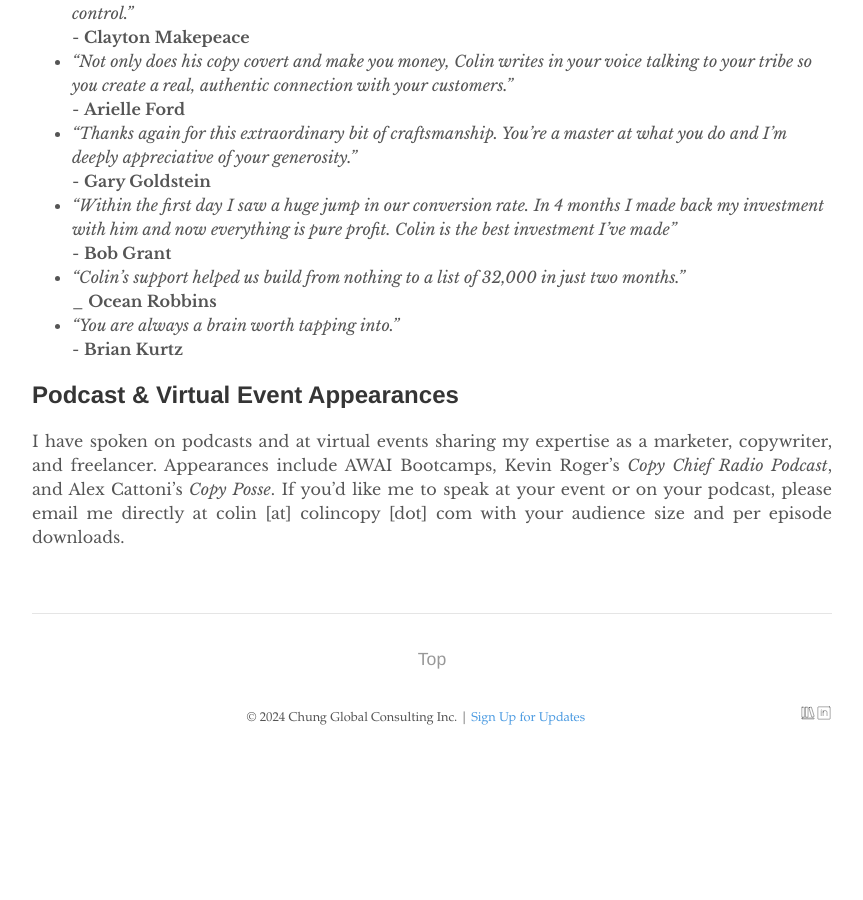
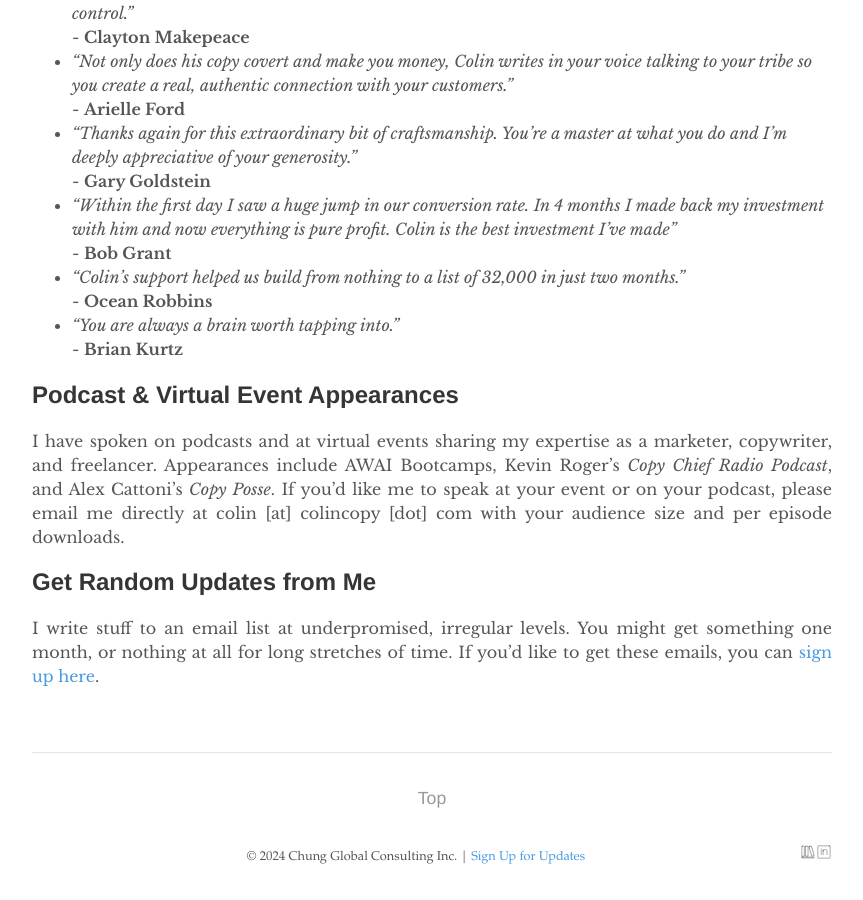
Before and after one commit to colinyjchung/cnotes, a Jekyll site: the page built from _pages/about.md, in a window 1280 px wide and 900 px high, scrolled down 1705 px. Shown: the whole window, without its empty margins (208-1071 px from the left). Built offline with Jekyll 4.4.1, drawn with Linux system fonts in a browser that asks for light colours; before the commit the page ends 2466 px from its top, so only the background shows below that.

Commit message:
Update about.md

```diff
--- a/_pages/about.md
+++ b/_pages/about.md
@@ -32,10 +32,13 @@ I'm currently "Head of Copy Operations" at Tried and True Media.
 * _"Not only does his copy covert and make you money, Colin writes in your voice talking to your tribe so you create a real, authentic connection with your customers."_ <br/> - **Arielle Ford**
 * _"Thanks again for this extraordinary bit of craftsmanship. You're a master at what you do and I'm deeply appreciative of your generosity."_ <br/> - **Gary Goldstein**
 * _"Within the first day I saw a huge jump in our conversion rate. In 4 months I made back my investment with him and now everything is pure profit. Colin is the best investment I’ve made"_ <br/> - **Bob Grant**
-* _"Colin’s support helped us build from nothing to a list of 32,000 in just two months."_ <br/> _
-**Ocean Robbins**
+* _"Colin’s support helped us build from nothing to a list of 32,000 in just two months."_ <br/> - **Ocean Robbins**
 * _"You are always a brain worth tapping into."_ <br/> - **Brian Kurtz**
 
 ## Podcast & Virtual Event Appearances
 
 I have spoken on podcasts and at virtual events sharing my expertise as a marketer, copywriter, and freelancer. Appearances include AWAI Bootcamps, Kevin Roger's _Copy Chief Radio Podcast_, and Alex Cattoni's _Copy Posse_. If you'd like me to speak at your event or on your podcast, please email me directly at colin [at] colincopy [dot] com with your audience size and per episode downloads.
+
+## Get Random Updates from Me
+
+I write stuff to an email list at underpromised, irregular levels. You might get something one month, or nothing at all for long stretches of time. If you'd like to get these emails, you can [sign up here](http://notes.colinchung.com/signup/).
```
